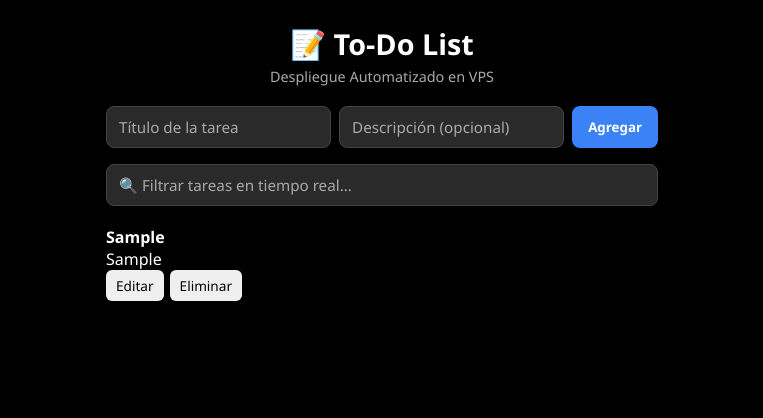
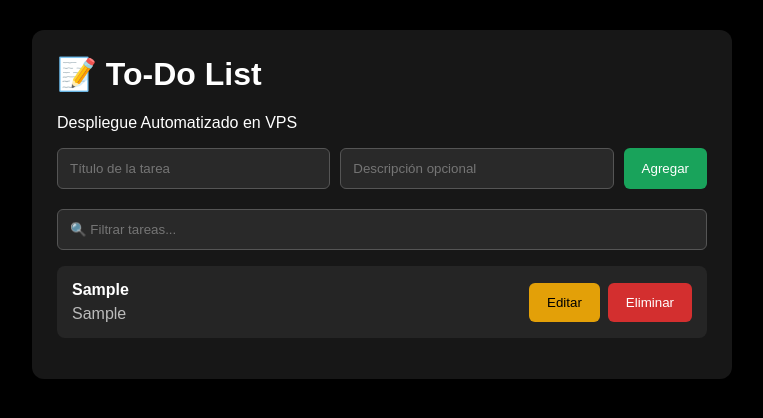
Before and after one commit to jeanpierrecorrea927-ctrl/todo-list-jean, a plain HTML site: page public/index.html in a window 1280 px wide. Both pictures are taken after typing "Sample", "Sample" into the empty fields and a click on the button "Agregar". Shown: the whole page, without its empty margins (258-1021 px from the left). Drawn offline with Linux system fonts and the light colour scheme.

Commit message:
Refactor index.html for better structure and styling
Updated the title, improved styling, and modified the task form structure.

```diff
--- a/public/index.html
+++ b/public/index.html
@@ -4,51 +4,121 @@
   <meta charset="UTF-8">
   <meta name="viewport" content="width=device-width, initial-scale=1.0">
 
-  <title>To-Do List | DevOps</title>
-
-  <link rel="stylesheet" href="style.css?v=4">
+  <title>To-Do List</title>
 
   <style>
-    html,
-    body {
-      margin: 0;
-      padding: 0;
-      min-height: 100%;
-      background-color: #000000 !important;
-      color: #ffffff !important;
+    * {
+      box-sizing: border-box;
     }
 
     body {
+      margin: 0;
       min-height: 100vh;
+      background: #000;
+      color: white;
+      font-family: Arial, sans-serif;
+      padding: 30px;
     }
 
     .app {
-      min-height: 100vh;
-      background-color: #000000 !important;
-      color: #ffffff;
+      max-width: 700px;
+      margin: auto;
+      background: #171717;
+      padding: 25px;
+      border-radius: 12px;
+    }
+
+    h1 {
+      margin-top: 0;
+    }
+
+    form {
+      display: flex;
+      gap: 10px;
+      flex-wrap: wrap;
     }
 
     input {
-      background-color: #1a1a1a;
-      color: #ffffff;
-      border: 1px solid #444444;
+      flex: 1;
+      min-width: 180px;
+      padding: 12px;
+      background: #292929;
+      color: white;
+      border: 1px solid #555;
+      border-radius: 6px;
     }
 
-    input::placeholder {
-      color: #aaaaaa;
+    button {
+      padding: 12px 18px;
+      border: none;
+      border-radius: 6px;
+      cursor: pointer;
+    }
+
+    #submit-btn {
+      background: #19a35b;
+      color: white;
+    }
+
+    #cancel-edit-btn {
+      background: #777;
+      color: white;
+    }
+
+    #filter-input {
+      width: 100%;
+      margin-top: 20px;
+    }
+
+    ul {
+      list-style: none;
+      padding: 0;
+    }
+
+    li {
+      background: #252525;
+      margin-top: 12px;
+      padding: 15px;
+      border-radius: 8px;
+      display: flex;
+      justify-content: space-between;
+      gap: 15px;
+    }
+
+    li p {
+      margin: 6px 0 0;
+      color: #bbb;
+    }
+
+    .task-actions {
+      display: flex;
+      gap: 8px;
+      align-items: center;
+    }
+
+    .edit-btn {
+      background: #e3a008;
+      color: black;
+    }
+
+    .delete-btn {
+      background: #d32f2f;
+      color: white;
+    }
+
+    .hidden {
+      display: none;
     }
   </style>
 </head>
 
 <body>
-  <div class="app">
-
-    <header class="app-header">
+  <main class="app">
+    <header>
       <h1>📝 To-Do List</h1>
-      <p class="subtitle">Despliegue Automatizado en VPS</p>
+      <p>Despliegue Automatizado en VPS</p>
     </header>
 
-    <section class="task-form-section">
     <form id="task-form">
       <input
         type="text"
@@ -60,7 +130,7 @@
       <input
         type="text"
         id="description-input"
-          placeholder="Descripción (opcional)"
+        placeholder="Descripción opcional"
       >
 
       <button type="submit" id="submit-btn">
@@ -75,26 +145,151 @@
         Cancelar
       </button>
     </form>
-    </section>
 
-    <section class="filter-section">
     <input
       type="text"
       id="filter-input"
-        placeholder="🔍 Filtrar tareas en tiempo real..."
+      placeholder="🔍 Filtrar tareas..."
     >
-    </section>
 
-    <section class="tasks-section">
     <ul id="task-list"></ul>
 
-      <p id="empty-state" class="hidden">
+    <p id="empty-state">
       No hay tareas todavía.
     </p>
-    </section>
+  </main>
 
-  </div>
+  <script>
+    const taskForm = document.getElementById("task-form");
+    const titleInput = document.getElementById("title-input");
+    const descriptionInput =
+      document.getElementById("description-input");
+    const taskList = document.getElementById("task-list");
+    const emptyState = document.getElementById("empty-state");
+    const filterInput = document.getElementById("filter-input");
+    const submitBtn = document.getElementById("submit-btn");
+    const cancelEditBtn =
+      document.getElementById("cancel-edit-btn");
 
-  <script src="app.js"></script>
+    let tasks = JSON.parse(localStorage.getItem("todoTasks")) || [];
+    let editingId = null;
+
+    function saveTasks() {
+      localStorage.setItem("todoTasks", JSON.stringify(tasks));
+    }
+
+    function renderTasks() {
+      taskList.innerHTML = "";
+
+      const filter = filterInput.value.toLowerCase().trim();
+
+      const filteredTasks = tasks.filter((task) =>
+        task.title.toLowerCase().includes(filter) ||
+        task.description.toLowerCase().includes(filter)
+      );
+
+      emptyState.classList.toggle(
+        "hidden",
+        filteredTasks.length > 0
+      );
+
+      filteredTasks.forEach((task) => {
+        const li = document.createElement("li");
+
+        const content = document.createElement("div");
+
+        const title = document.createElement("strong");
+        title.textContent = task.title;
+
+        const description = document.createElement("p");
+        description.textContent =
+          task.description || "Sin descripción";
+
+        content.appendChild(title);
+        content.appendChild(description);
+
+        const actions = document.createElement("div");
+        actions.className = "task-actions";
+
+        const editButton = document.createElement("button");
+        editButton.textContent = "Editar";
+        editButton.className = "edit-btn";
+
+        editButton.addEventListener("click", () => {
+          editingId = task.id;
+          titleInput.value = task.title;
+          descriptionInput.value = task.description;
+
+          submitBtn.textContent = "Guardar";
+          cancelEditBtn.classList.remove("hidden");
+        });
+
+        const deleteButton = document.createElement("button");
+        deleteButton.textContent = "Eliminar";
+        deleteButton.className = "delete-btn";
+
+        deleteButton.addEventListener("click", () => {
+          tasks = tasks.filter((item) => item.id !== task.id);
+
+          saveTasks();
+          renderTasks();
+        });
+
+        actions.appendChild(editButton);
+        actions.appendChild(deleteButton);
+
+        li.appendChild(content);
+        li.appendChild(actions);
+
+        taskList.appendChild(li);
+      });
+    }
+
+    taskForm.addEventListener("submit", (event) => {
+      event.preventDefault();
+
+      const title = titleInput.value.trim();
+      const description = descriptionInput.value.trim();
+
+      if (!title) {
+        return;
+      }
+
+      if (editingId !== null) {
+        const task = tasks.find((item) => item.id === editingId);
+
+        if (task) {
+          task.title = title;
+          task.description = description;
+        }
+      } else {
+        tasks.push({
+          id: Date.now(),
+          title,
+          description
+        });
+      }
+
+      saveTasks();
+
+      editingId = null;
+      taskForm.reset();
+      submitBtn.textContent = "Agregar";
+      cancelEditBtn.classList.add("hidden");
+
+      renderTasks();
+    });
+
+    cancelEditBtn.addEventListener("click", () => {
+      editingId = null;
+      taskForm.reset();
+      submitBtn.textContent = "Agregar";
+      cancelEditBtn.classList.add("hidden");
+    });
+
+    filterInput.addEventListener("input", renderTasks);
+
+    renderTasks();
+  </script>
 </body>
 </html>
```
Lines whose indentation alone changed are shown as unchanged.
